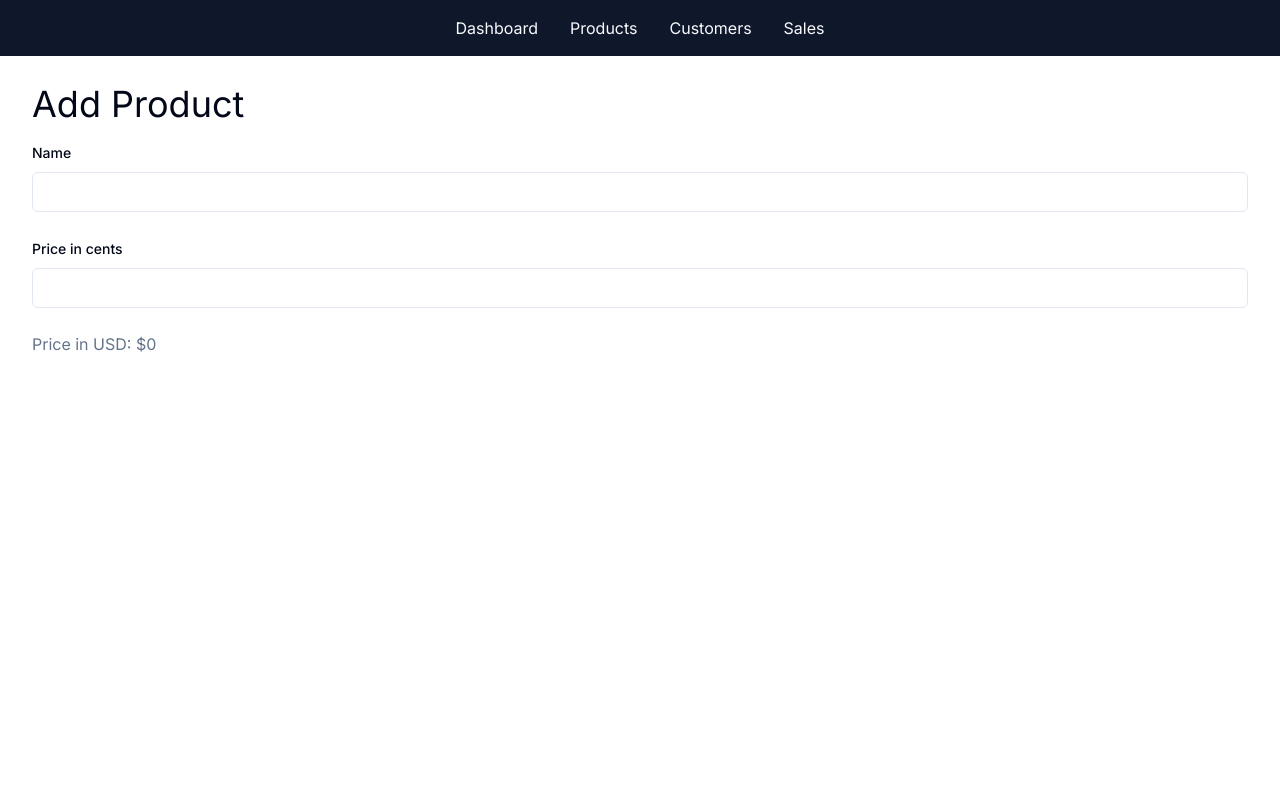
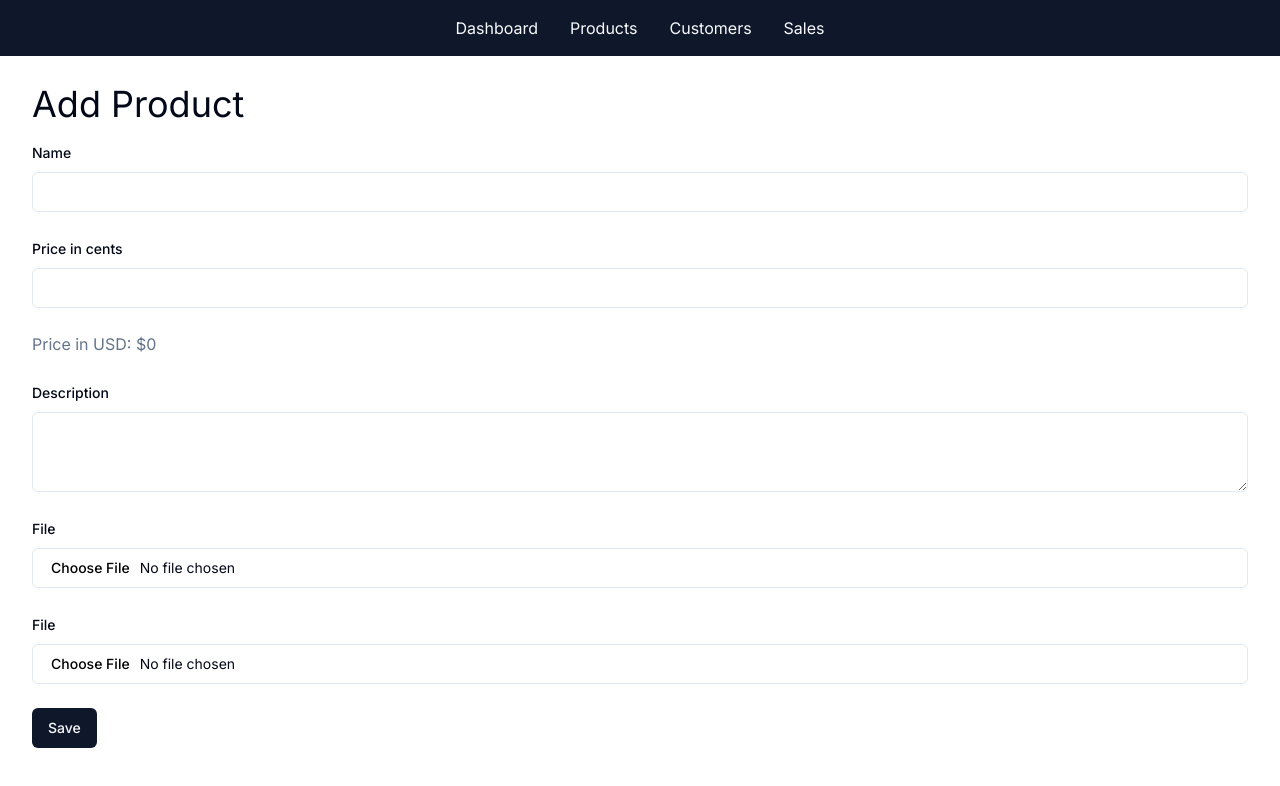
Before and after one commit to niklonberg/next-js-ecommerce-mvp, a Next.js app: page /admin/products/new in a window 1280 px wide. Shown: the top 786 px of the page. Built offline with nearby package versions, Linux system fonts and the light colour scheme.

Commit message:
input fields for description, file, image and button for submit

```diff
--- a/src/app/admin/products/new/_components/ProductForm.tsx
+++ b/src/app/admin/products/new/_components/ProductForm.tsx
@@ -4,6 +4,8 @@ import React from "react";
 import { Input } from "@/components/ui/input";
 import { Label } from "@/components/ui/label";
 import { formatCurrency } from "@/lib/formatters";
+import { Textarea } from "@/components/ui/textarea";
+import { Button } from "@/components/ui/button";
 
 export function ProductForm() {
   const [priceInCents, setPriceInCents] = React.useState<number>();
@@ -12,7 +14,7 @@ export function ProductForm() {
     <form className="space-y-6">
       <div className="space-y-2">
         <Label htmlFor="name">Name</Label>
-        <Input type="text" id="name" name="name" required></Input>
+        <Input type="text" id="name" name="name" required />
       </div>
       <div className="space-y-2">
         <Label htmlFor="priceInCents">Price in cents</Label>
@@ -23,11 +25,36 @@ export function ProductForm() {
           required
           value={priceInCents}
           onChange={(e) => setPriceInCents(Number(e.target.value) || undefined)}
-        ></Input>
+        />
       </div>
       <div className="text-muted-foreground">
         Price in USD: {formatCurrency((priceInCents || 0) / 100)}
       </div>
+      <div className="space-y-2">
+        <Label htmlFor="description">Description</Label>
+        <Textarea id="description" name="description" required />
+      </div>
+      <div className="space-y-2">
+        <Label htmlFor="file">File</Label>
+        <Input
+          className="hover:cursor-pointer"
+          type="file"
+          id="file"
+          name="file"
+          required
+        />
+      </div>
+      <div className="space-y-2">
+        <Label htmlFor="image">File</Label>
+        <Input
+          className="hover:cursor-pointer"
+          type="file"
+          id="image"
+          name="image"
+          required
+        />
+      </div>
+      <Button type="submit">Save</Button>
     </form>
   );
 }
```
